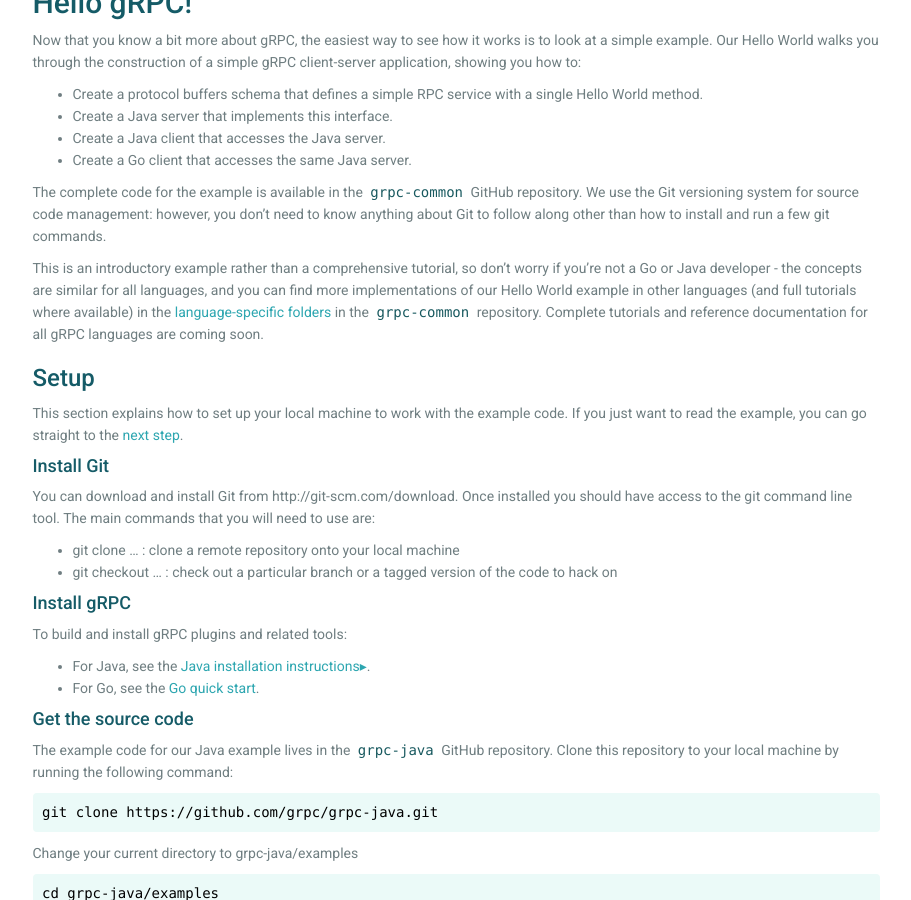
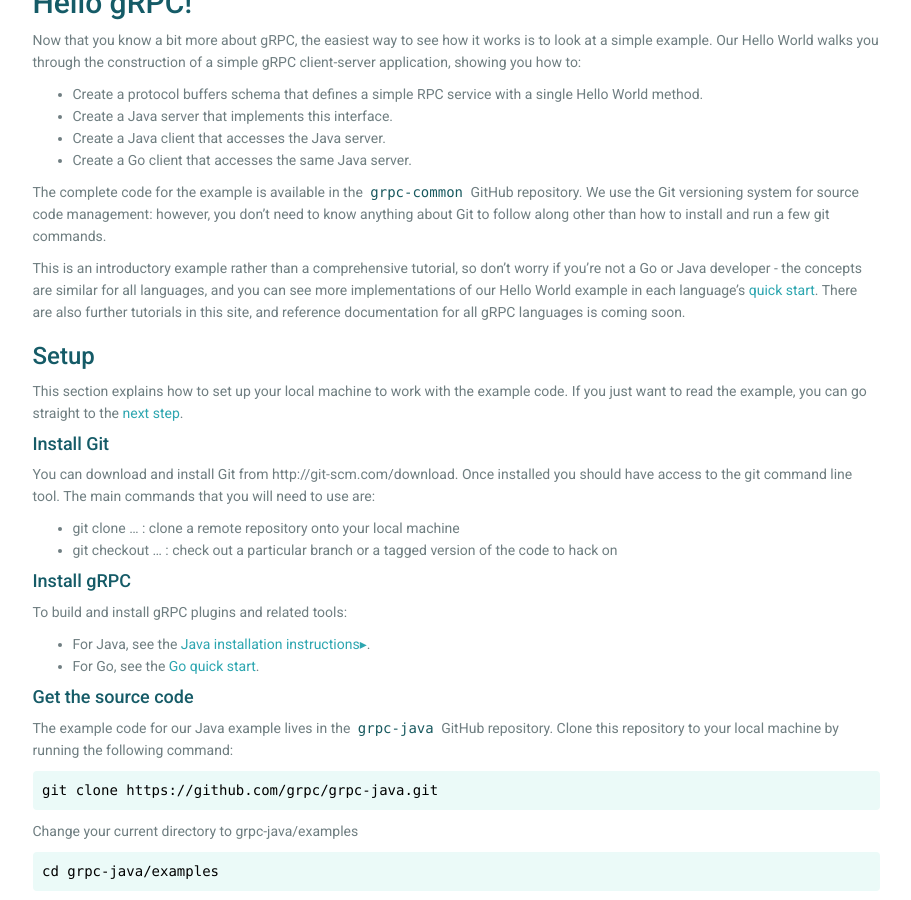
Before and after one commit to grpc/grpc.github.io, a Jekyll site: the page built from docs/index.md, in a window 1280 px wide and 900 px high, scrolled down 1877 px. Shown: the whole window, without its empty margins (330-1241 px from the left). Built offline with Jekyll 4.4.1, drawn with Linux system fonts in a browser that asks for light colours; nearby versions of some CDN libraries; library files that are not in the unit come from our copies; Markdown is read by kramdown in place of the engine named in the settings.

Commit message:
Minor wording tweak about location of other examples, tutorials

```diff
--- a/docs/index.md
+++ b/docs/index.md
@@ -23,7 +23,7 @@
 * [Node.js](/docs/installation/node.html)
 * [Android Java](https://github.com/grpc/grpc-common/tree/master/java/android) (draft)
 * [Python](/docs/installation/python.html)
-* [C#](docs/installation/csharp.html)
+* [C#](/docs/installation/csharp.html)
 
 You can find out about the gRPC source code repositories in
 [grpc](https://github.com/grpc/grpc). Most of our example code (plus more draft documentation) lives in [grpc-common](https://github.com/grpc/grpc-common).
@@ -97,10 +97,10 @@
 
 This is an introductory example rather than a comprehensive tutorial, so
 don't worry if you're not a Go or
-Java developer - the concepts are similar for all languages, and you can
-find more implementations of our Hello World example in other languages (and full tutorials where available) in
-the [language-specific folders](#quickstart) in the `grpc-common` repository. Complete tutorials and
-reference documentation for all gRPC languages are coming soon.
+Java developer - the concepts are similar for all languages, and you can see more
+implementations of our Hello World example in each language's
+[quick start](#quickstart). There are also further tutorials in this site, and
+reference documentation for all gRPC languages is coming soon.
 
 <a name="setup"></a>
 ### Setup
```
